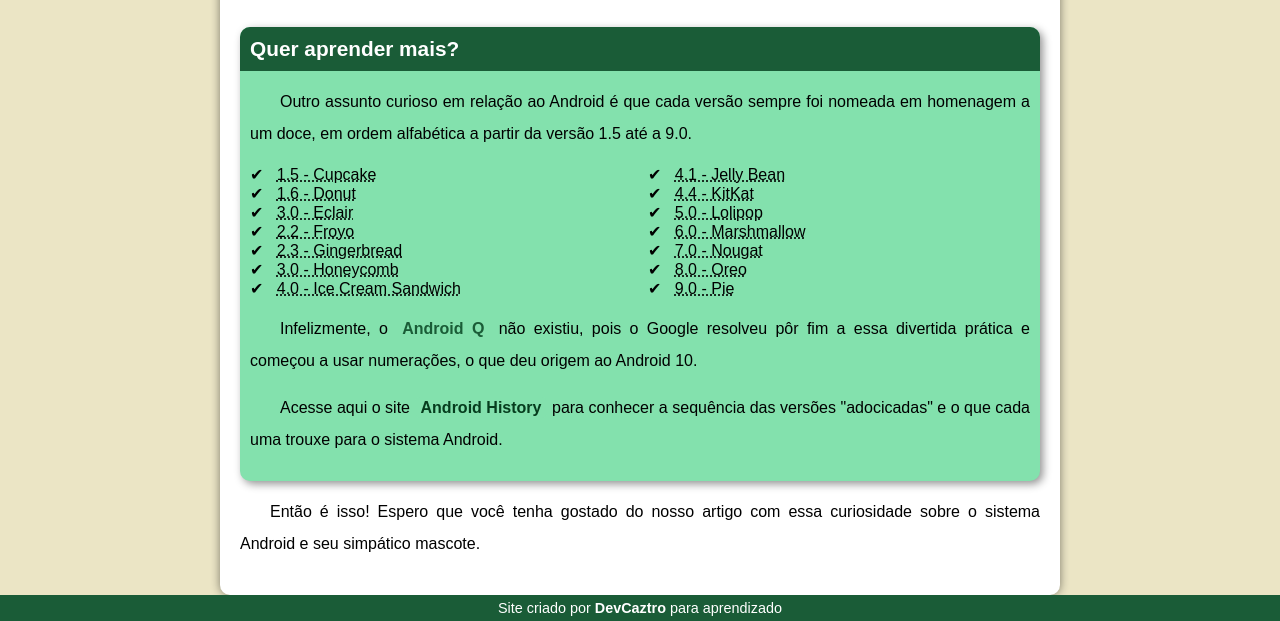
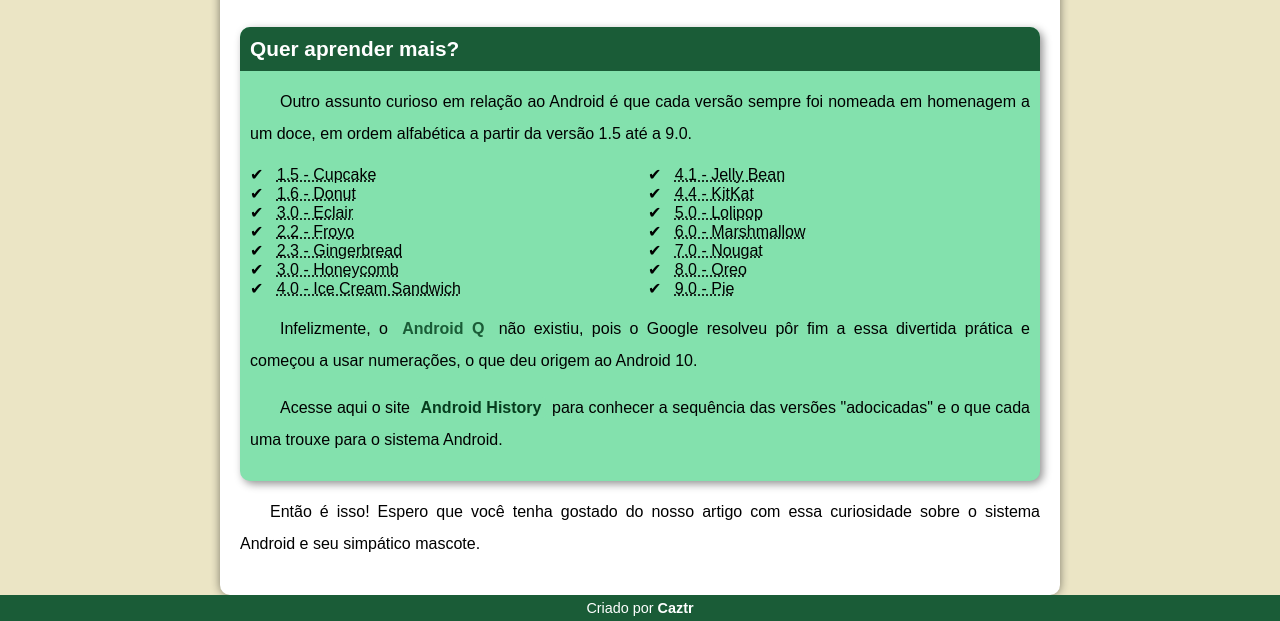
Before and after one commit to Caztron/projeto-android, a plain HTML site: page index.html in a window 1280 px wide. Shown: the part 2310-2931 px from the top of the page. Drawn offline with Linux system fonts and the light colour scheme.

Commit message:
Update index.html

```diff
--- a/index.html
+++ b/index.html
@@ -138,7 +138,7 @@
         </article>
     </main>
     <footer>
-        <p>Site criado por <a href="https://github.com/Caztron/MySpace">DevCaztro</a> para aprendizado</p>
+        <p>Criado por <a href="https://github.com/Caztron/MySpace">Caztr</a></p>
     </footer>
 
 </body>
```
